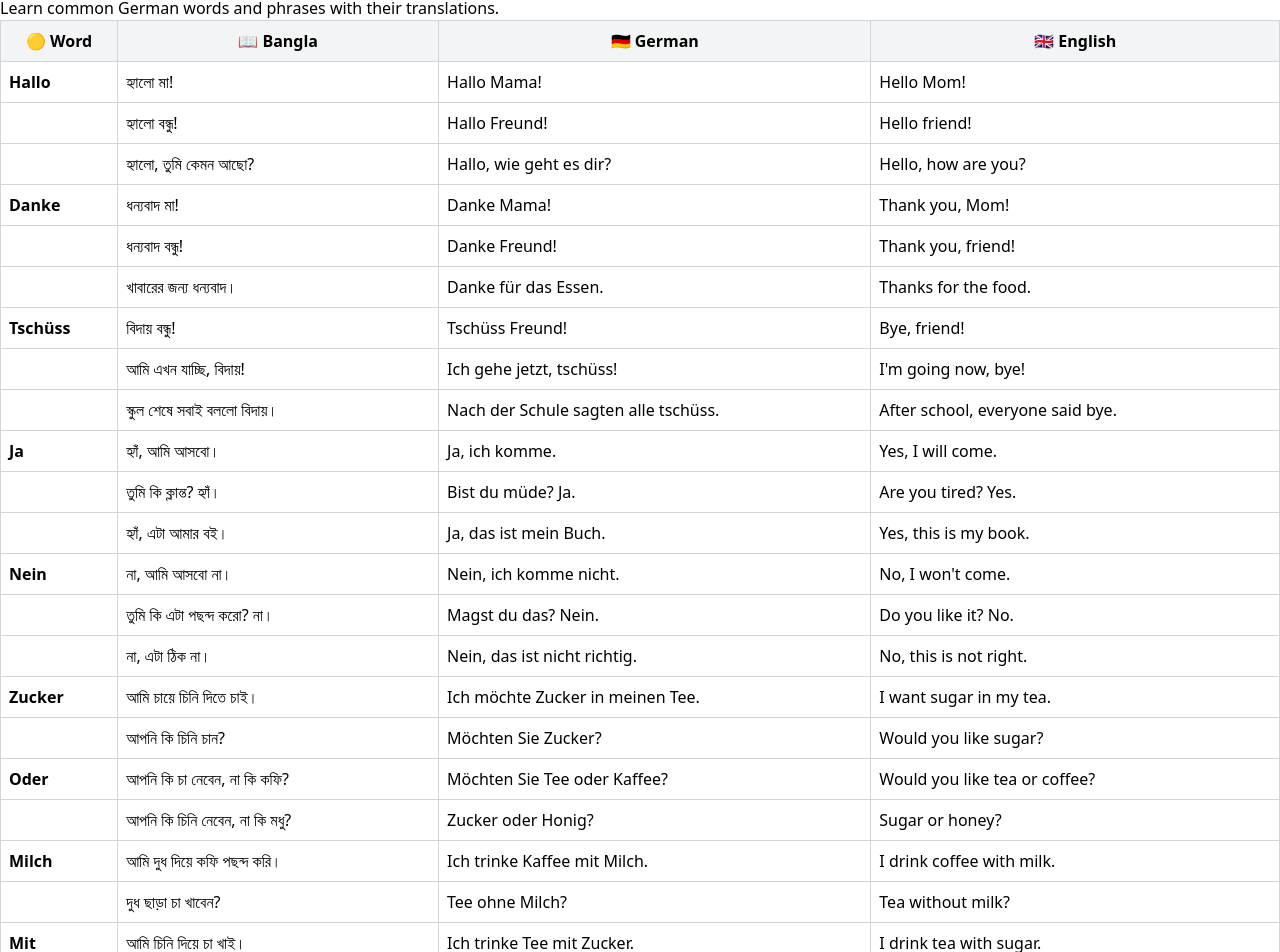
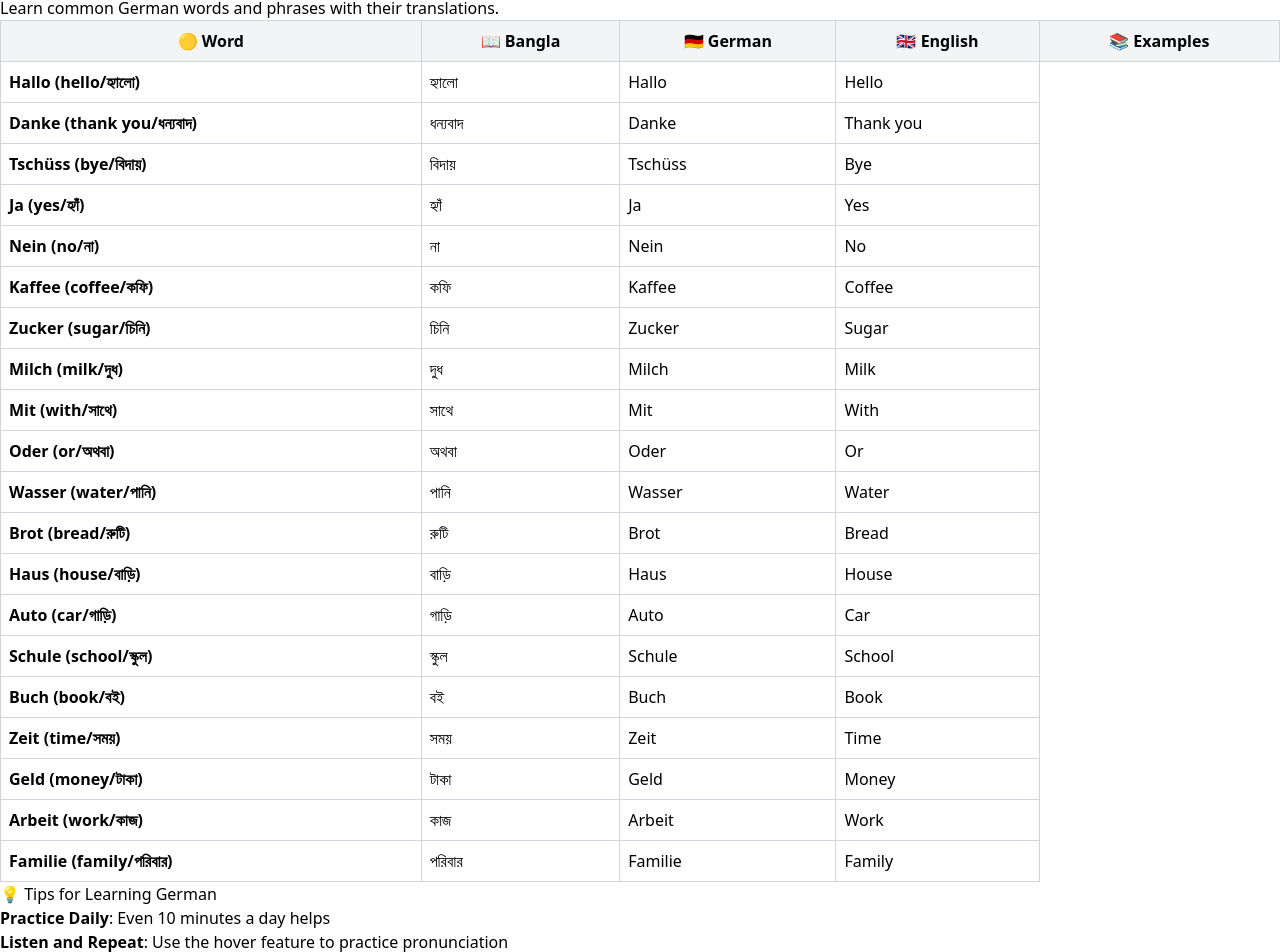
Before and after one commit to sohrabinument/javascript-guidebook, a Next.js app: page /javascript-guidebook-bn/German/german in a window 1280 px wide. Shown: the part 6591-7543 px from the top of the page. Built offline with nearby package versions, Linux system fonts and the light colour scheme.

Commit message:
update german words

```diff
--- a/components/TranslationCell.jsx
+++ b/components/TranslationCell.jsx
@@ -122,15 +122,21 @@ export default function TranslationCell({
   }, [isDropdownOpen]);
 
   // Render a single table cell with hover functionality
-  const renderCell = (content, lang, isBold = false) => (
+  const renderCell = (content, lang, isBold = false) => {
+    // Extract the German word part before parentheses if it exists
+    const germanWord = content.split(" (")[0];
+    const displayText = content;
+
+    return (
       <td
         className="p-2 border border-gray-300 cursor-pointer hover:bg-gray-100"
-      onMouseEnter={() => handleCellHover(content, lang)}
+        onMouseEnter={() => handleCellHover(germanWord, lang)}
         onMouseLeave={handleCellLeave}
       >
-      {isBold ? <strong>{content}</strong> : content}
+        {isBold ? <strong>{displayText}</strong> : displayText}
       </td>
     );
+  };
 
   // Render example item
   const renderExampleItem = (example, index, isDefault = false) => {
--- a/data/german-words.json
+++ b/data/german-words.json
@@ -1,191 +1,285 @@
 {
   "title": "Basic German Sentence Table",
-  "headers": [
-    { "icon": "🟡", "text": "Word" },
-    { "icon": "📖", "text": "Bangla" },
-    { "icon": "🇩🇪", "text": "German" },
-    { "icon": "🇬🇧", "text": "English" }
-  ],
-  "rows": [
-    {
-      "word": "Hallo",
-      "bangla": "হ্যালো মা!",
-      "german": "Hallo Mama!",
-      "english": "Hello Mom!"
+  "headers": [{
+      "icon": "🟡",
+      "text": "Word"
     },
     {
-      "word": "",
-      "bangla": "হ্যালো বন্ধু!",
-      "german": "Hallo Freund!",
-      "english": "Hello friend!"
+      "icon": "📖",
+      "text": "Bangla"
     },
     {
-      "word": "",
-      "bangla": "হ্যালো, তুমি কেমন আছো?",
-      "german": "Hallo, wie geht es dir?",
-      "english": "Hello, how are you?"
+      "icon": "🇩🇪",
+      "text": "German"
     },
     {
-      "word": "Danke",
-      "bangla": "ধন্যবাদ মা!",
-      "german": "Danke Mama!",
-      "english": "Thank you, Mom!"
+      "icon": "🇬🇧",
+      "text": "English"
     },
     {
-      "word": "",
-      "bangla": "ধন্যবাদ বন্ধু!",
-      "german": "Danke Freund!",
-      "english": "Thank you, friend!"
+      "icon": "📚",
+      "text": "Examples"
+    }
+  ],
+  "rows": [{
+      "word": "Hallo (hello/হ্যালো)",
+      "bangla": "হ্যালো",
+      "german": "Hallo",
+      "english": "Hello",
+      "examples": [
+        "Hallo Mama! - হ্যালো মা!",
+        "Hallo Freund! - হ্যালো বন্ধু!",
+        "Hallo, wie geht es dir? - হ্যালো, তুমি কেমন আছো?",
+        "Hallo Peter, schön dich zu sehen! - হ্যালো পিটার, তোমাকে দেখে খুশি হলাম!",
+        "Hallo alle zusammen! - সবাইকে হ্যালো!"
+      ]
     },
     {
-      "word": "",
-      "bangla": "খাবারের জন্য ধন্যবাদ।",
-      "german": "Danke für das Essen.",
-      "english": "Thanks for the food."
+      "word": "Danke (thank you/ধন্যবাদ)",
+      "bangla": "ধন্যবাদ",
+      "german": "Danke",
+      "english": "Thank you",
+      "examples": [
+        "Danke Mama! - ধন্যবাদ মা!",
+        "Danke Freund! - ধন্যবাদ বন্ধু!",
+        "Danke für das Essen. - খাবারের জন্য ধন্যবাদ।",
+        "Vielen Dank für Ihre Hilfe! - আপনার সাহায্যের জন্য অনেক ধন্যবাদ!",
+        "Danke schön! - অনেক ধন্যবাদ!"
+      ]
     },
     {
-      "word": "Tschüss",
-      "bangla": "বিদায় বন্ধু!",
-      "german": "Tschüss Freund!",
-      "english": "Bye, friend!"
+      "word": "Tschüss (bye/বিদায়)",
+      "bangla": "বিদায়",
+      "german": "Tschüss",
+      "english": "Bye",
+      "examples": [
+        "Tschüss Freund! - বিদায় বন্ধু!",
+        "Ich gehe jetzt, tschüss! - আমি এখন যাচ্ছি, বিদায়!",
+        "Nach der Schule sagten alle tschüss. - স্কুল শেষে সবাই বললো বিদায়।",
+        "Tschüss, bis morgen! - বিদায়, কাল দেখা হবে!",
+        "Tschüss Mama, ich bin bald zurück! - বিদায় মা, আমি শীঘ্রই ফিরে আসবো!"
+      ]
     },
     {
-      "word": "",
-      "bangla": "আমি এখন যাচ্ছি, বিদায়!",
-      "german": "Ich gehe jetzt, tschüss!",
-      "english": "I'm going now, bye!"
+      "word": "Ja (yes/হ্যাঁ)",
+      "bangla": "হ্যাঁ",
+      "german": "Ja",
+      "english": "Yes",
+      "examples": [
+        "Ja, ich komme. - হ্যাঁ, আমি আসবো।",
+        "Bist du müde? Ja. - তুমি কি ক্লান্ত? হ্যাঁ।",
+        "Ja, das ist mein Buch. - হ্যাঁ, এটা আমার বই।",
+        "Magst du Schokolade? Ja, sehr! - তুমি কি চকলেট পছন্দ করো? হ্যাঁ, খুবই!",
+        "Ja, gerne! - হ্যাঁ, খুশিতে!"
+      ]
     },
     {
-      "word": "",
-      "bangla": "স্কুল শেষে সবাই বললো বিদায়।",
-      "german": "Nach der Schule sagten alle tschüss.",
-      "english": "After school, everyone said bye."
+      "word": "Nein (no/না)",
+      "bangla": "না",
+      "german": "Nein",
+      "english": "No",
+      "examples": [
+        "Nein, ich komme nicht. - না, আমি আসবো না।",
+        "Magst du das? Nein. - তুমি কি এটা পছন্দ করো? না।",
+        "Nein, das ist nicht richtig. - না, এটা ঠিক না।",
+        "Möchtest du Kaffee? Nein, danke. - তুমি কি কফি চাও? না, ধন্যবাদ।",
+        "Nein, ich habe keine Zeit. - না, আমার সময় নেই।"
+      ]
     },
     {
-      "word": "Ja",
-      "bangla": "হ্যাঁ, আমি আসবো।",
-      "german": "Ja, ich komme.",
-      "english": "Yes, I will come."
+      "word": "Kaffee (coffee/কফি)",
+      "bangla": "কফি",
+      "german": "Kaffee",
+      "english": "Coffee",
+      "examples": [
+        "Ich trinke morgens Kaffee. - আমি সকালে কফি খাই।",
+        "Möchten Sie Kaffee? - আপনি কি কফি চান?",
+        "Kaffee mit Zucker? - কফি চিনি দিয়ে খাবেন?",
+        "Kaffee mit Milch? - কফি দুধ দিয়ে খাবেন?",
+        "Der Kaffee ist heiß und lecker. - কফি গরম এবং সুস্বাদু।"
+      ]
     },
     {
-      "word": "",
-      "bangla": "তুমি কি ক্লান্ত? হ্যাঁ।",
-      "german": "Bist du müde? Ja.",
-      "english": "Are you tired? Yes."
+      "word": "Zucker (sugar/চিনি)",
+      "bangla": "চিনি",
+      "german": "Zucker",
+      "english": "Sugar",
+      "examples": [
+        "Ich möchte Zucker in meinen Tee. - আমি চায়ে চিনি দিতে চাই।",
+        "Möchten Sie Zucker? - আপনি কি চিনি চান?",
+        "Zucker oder Honig? - আপনি কি চিনি নেবেন, না কি মধু?",
+        "Der Kuchen hat viel Zucker. - কেকে অনেক চিনি আছে।",
+        "Ich nehme keinen Zucker im Kaffee. - আমি কফিতে চিনি নিই না।"
+      ]
     },
     {
-      "word": "",
-      "bangla": "হ্যাঁ, এটা আমার বই।",
-      "german": "Ja, das ist mein Buch.",
-      "english": "Yes, this is my book."
+      "word": "Milch (milk/দুধ)",
+      "bangla": "দুধ",
+      "german": "Milch",
+      "english": "Milk",
+      "examples": [
+        "Ich trinke Kaffee mit Milch. - আমি দুধ দিয়ে কফি পছন্দ করি।",
+        "Tee ohne Milch? - দুধ ছাড়া চা খাবেন?",
+        "Die Milch ist frisch. - দুধ তাজা।",
+        "Kinder trinken gerne Milch. - বাচ্চারা দুধ পছন্দ করে।",
+        "Ich kaufe Milch im Supermarkt. - আমি সুপার মার্কেট থেকে দুধ কিনি।"
+      ]
     },
     {
-      "word": "Nein",
-      "bangla": "না, আমি আসবো না।",
-      "german": "Nein, ich komme nicht.",
-      "english": "No, I won't come."
+      "word": "Mit (with/সাথে)",
+      "bangla": "সাথে",
+      "german": "Mit",
+      "english": "With",
+      "examples": [
+        "Ich trinke Tee mit Zucker. - আমি চিনি দিয়ে চা খাই।",
+        "Ich trinke Kaffee mit Milch. - আমি দুধ দিয়ে কফি খাই।",
+        "Ich gehe mit meinem Freund. - আমি আমার বন্ধুর সাথে যাই।",
+        "Mit wem gehst du? - তুমি কার সাথে যাচ্ছো?",
+        "Ich arbeite mit dem Computer. - আমি কম্পিউটার দিয়ে কাজ করি।"
+      ]
     },
     {
-      "word": "",
-      "bangla": "তুমি কি এটা পছন্দ করো? না।",
-      "german": "Magst du das? Nein.",
-      "english": "Do you like it? No."
+      "word": "Oder (or/অথবা)",
+      "bangla": "অথবা",
+      "german": "Oder",
+      "english": "Or",
+      "examples": [
+        "Möchten Sie Tee oder Kaffee? - আপনি কি চা নেবেন, না কি কফি?",
+        "Zucker oder Honig? - আপনি কি চিনি নেবেন, না কি মধু?",
+        "Gehst du heute oder morgen? - তুমি কি আজ যাবে নাকি কাল?",
+        "Auto oder Bus? - গাড়ি নাকি বাস?",
+        "Rot oder blau? - লাল নাকি নীল?"
+      ]
     },
     {
-      "word": "",
-      "bangla": "না, এটা ঠিক না।",
-      "german": "Nein, das ist nicht richtig.",
-      "english": "No, this is not right."
+      "word": "Wasser (water/পানি)",
+      "bangla": "পানি",
+      "german": "Wasser",
+      "english": "Water",
+      "examples": [
+        "Ich trinke viel Wasser. - আমি অনেক পানি পান করি।",
+        "Das Wasser ist kalt. - পানি ঠান্ডা।",
+        "Können Sie mir Wasser geben? - আপনি কি আমাকে পানি দিতে পারেন?",
+        "Wasser ist wichtig für die Gesundheit. - স্বাস্থ্যের জন্য পানি গুরুত্বপূর্ণ।",
+        "Ich schwimme gerne im Wasser. - আমি পানিতে সাঁতার কাটতে পছন্দ করি।"
+      ]
     },
     {
-      "word": "Zucker",
-      "bangla": "আমি চায়ে চিনি দিতে চাই।",
-      "german": "Ich möchte Zucker in meinen Tee.",
-      "english": "I want sugar in my tea."
+      "word": "Brot (bread/রুটি)",
+      "bangla": "রুটি",
+      "german": "Brot",
+      "english": "Bread",
+      "examples": [
+        "Ich esse Brot zum Frühstück. - আমি সকালের নাস্তায় রুটি খাই।",
+        "Das Brot ist frisch. - রুটি তাজা।",
+        "Möchten Sie Brot mit Butter? - আপনি কি মাখন দিয়ে রুটি খাবেন?",
+        "Deutsches Brot ist sehr lecker. - জার্মান রুটি খুবই সুস্বাদু।",
+        "Ich kaufe Brot beim Bäcker. - আমি বেকারির দোকান থেকে রুটি কিনি।"
+      ]
     },
     {
-      "word": "",
-      "bangla": "আপনি কি চিনি চান?",
-      "german": "Möchten Sie Zucker?",
-      "english": "Would you like sugar?"
+      "word": "Haus (house/বাড়ি)",
+      "bangla": "বাড়ি",
+      "german": "Haus",
+      "english": "House",
+      "examples": [
+        "Das ist mein Haus. - এটা আমার বাড়ি।",
+        "Ich gehe nach Hause. - আমি বাড়ি যাচ্ছি।",
+        "Unser Haus ist groß. - আমাদের বাড়ি বড়।",
+        "Das Haus hat einen schönen Garten. - বাড়িতে একটা সুন্দর বাগান আছে।",
+        "Wir wohnen in einem alten Haus. - আমরা একটা পুরাতন বাড়িতে থাকি।"
+      ]
     },
     {
-      "word": "Oder",
-      "bangla": "আপনি কি চা নেবেন, না কি কফি?",
-      "german": "Möchten Sie Tee oder Kaffee?",
-      "english": "Would you like tea or coffee?"
+      "word": "Auto (car/গাড়ি)",
+      "bangla": "গাড়ি",
+      "german": "Auto",
+      "english": "Car",
+      "examples": [
+        "Mein Auto ist blau. - আমার গাড়ি নীল।",
+        "Ich fahre mit dem Auto. - আমি গাড়িতে যাই।",
+        "Das Auto ist sehr schnell. - গাড়িটি খুবই দ্রুত।",
+        "Ich wasche mein Auto jeden Samstag. - আমি প্রতি শনিবার আমার গাড়ি ধুই।",
+        "Das neue Auto kostet viel Geld. - নতুন গাড়ির দাম অনেক।"
+      ]
     },
     {
-      "word": "",
-      "bangla": "আপনি কি চিনি নেবেন, না কি মধু?",
-      "german": "Zucker oder Honig?",
-      "english": "Sugar or honey?"
+      "word": "Schule (school/স্কুল)",
+      "bangla": "স্কুল",
+      "german": "Schule",
+      "english": "School",
+      "examples": [
+        "Ich gehe zur Schule. - আমি স্কুলে যাই।",
+        "Die Schule beginnt um acht. - স্কুল আটটায় শুরু হয়।",
+        "Nach der Schule spiele ich. - স্কুলের পর আমি খেলি।",
+        "Meine Schule ist sehr groß. - আমার স্কুল খুবই বড়।",
+        "In der Schule lerne ich Deutsch. - স্কুলে আমি জার্মান শিখি।"
+      ]
     },
     {
-      "word": "Milch",
-      "bangla": "আমি দুধ দিয়ে কফি পছন্দ করি।",
-      "german": "Ich trinke Kaffee mit Milch.",
-      "english": "I drink coffee with milk."
+      "word": "Buch (book/বই)",
+      "bangla": "বই",
+      "german": "Buch",
+      "english": "Book",
+      "examples": [
+        "Das ist ein gutes Buch. - এটা একটা ভাল বই।",
+        "Ich lese ein Buch. - আমি একটা বই পড়ছি।",
+        "Mein Lieblingsbuch ist interessant. - আমার প্রিয় বই আকর্ষণীয়।",
+        "Ich kaufe Bücher in der Buchhandlung. - আমি বইয়ের দোকান থেকে বই কিনি।",
+        "Das Buch hat 200 Seiten. - বইটিতে ২০০ পাতা আছে।"
+      ]
     },
     {
-      "word": "",
-      "bangla": "দুধ ছাড়া চা খাবেন?",
-      "german": "Tee ohne Milch?",
-      "english": "Tea without milk?"
+      "word": "Zeit (time/সময়)",
+      "bangla": "সময়",
+      "german": "Zeit",
+      "english": "Time",
+      "examples": [
+        "Ich habe keine Zeit. - আমার সময় নেই।",
+        "Wie spät ist es? - এখন কয়টা বাজে?",
+        "Die Zeit vergeht schnell. - সময় দ্রুত কেটে যায়।",
+        "Wir haben viel Zeit. - আমাদের অনেক সময় আছে।",
+        "Zeit ist Geld. - সময়ই অর্থ।"
+      ]
     },
     {
-      "word": "Mit",
-      "bangla": "আমি চিনি দিয়ে চা খাই।",
-      "german": "Ich trinke Tee mit Zucker.",
-      "english": "I drink tea with sugar."
+      "word": "Geld (money/টাকা)",
+      "bangla": "টাকা",
+      "german": "Geld",
+      "english": "Money",
+      "examples": [
+        "Ich brauche Geld. - আমার টাকা দরকার।",
+        "Das kostet viel Geld. - এটার দাম অনেক টাকা।",
+        "Haben Sie Geld dabei? - আপনার কাছে টাকা আছে?",
+        "Geld macht nicht glücklich. - টাকা সুখ দেয় না।",
+        "Ich spare Geld für den Urlaub. - আমি ছুটির জন্য টাকা জমাচ্ছি।"
+      ]
     },
     {
-      "word": "",
-      "bangla": "আমি দুধ দিয়ে কফি খাই।",
-      "german": "Ich trinke Kaffee mit Milch.",
-      "english": "I drink coffee with milk."
+      "word": "Arbeit (work/কাজ)",
+      "bangla": "কাজ",
+      "german": "Arbeit",
+      "english": "Work",
+      "examples": [
+        "Ich gehe zur Arbeit. - আমি কাজে যাই।",
+        "Die Arbeit ist schwer. - কাজটা কঠিন।",
+        "Nach der Arbeit bin ich müde. - কাজের পর আমি ক্লান্ত।",
+        "Meine Arbeit macht mir Spaß. - আমার কাজ আমার ভালো লাগে।",
+        "Arbeit beginnt um neun Uhr. - কাজ নয়টায় শুরু হয়।"
+      ]
     },
     {
-      "word": "Kaffee",
-      "bangla": "আমি সকালে কফি খাই।",
-      "german": "Ich trinke morgens Kaffee.",
-      "english": "I drink coffee in the morning."
-    },
-    {
-      "word": "",
-      "bangla": "আপনি কি কফি চান?",
-      "german": "Möchten Sie Kaffee?",
-      "english": "Would you like coffee?"
-    },
-    {
-      "word": "",
-      "bangla": "কফি চিনি দিয়ে খাবেন?",
-      "german": "Kaffee mit Zucker?",
-      "english": "Coffee with sugar?"
-    },
-    {
-      "word": "",
-      "bangla": "কফি দুধ দিয়ে খাবেন?",
-      "german": "Kaffee mit Milch?",
-      "english": "Coffee with milk?"
-    },
-    {
-      "word": "",
-      "bangla": "আমি কফি চিনি এবং দুধ দিয়ে খাই।",
-      "german": "Ich trinke Kaffee mit Zucker und Milch.",
-      "english": "I drink coffee with sugar and milk."
-    },
-    {
-      "word": "",
-      "bangla": "আপনি কি কফি নেবেন, না কি চা?",
-      "german": "Kaffee oder Tee?",
-      "english": "Coffee or tea?"
-    },
-    {
-      "word": "",
-      "bangla": "আমি দুধ দিয়ে কফি পছন্দ করি, চিনি ছাড়া।",
-      "german": "Ich mag Kaffee mit Milch, ohne Zucker.",
-      "english": "I like coffee with milk, without sugar."
+      "word": "Familie (family/পরিবার)",
+      "bangla": "পরিবার",
+      "german": "Familie",
+      "english": "Family",
+      "examples": [
+        "Meine Familie ist groß. - আমার পরিবার বড়।",
+        "Ich liebe meine Familie. - আমি আমার পরিবারকে ভালোবাসি।",
+        "Die Familie isst zusammen. - পরিবার একসাথে খায়।",
+        "Am Wochenende besuche ich meine Familie. - সপ্তাহান্তে আমি আমার পরিবারের সাথে দেখা করি।",
+        "Familie ist das Wichtigste im Leben. - জীবনে পরিবারই সবচেয়ে গুরুত্বপূর্ণ।"
+      ]
     }
   ]
 }
--- a/pages/javascript-guidebook-en/German/german.mdx
+++ b/pages/javascript-guidebook-en/German/german.mdx
@@ -131,6 +131,7 @@ Learn common German words and phrases with their translations.
             bangla={row.bangla}
             german={row.german}
             english={row.english}
+            examples={row.examples}
           />
         </tr>
       ))}
```
Lines whose indentation alone changed are shown as unchanged.
